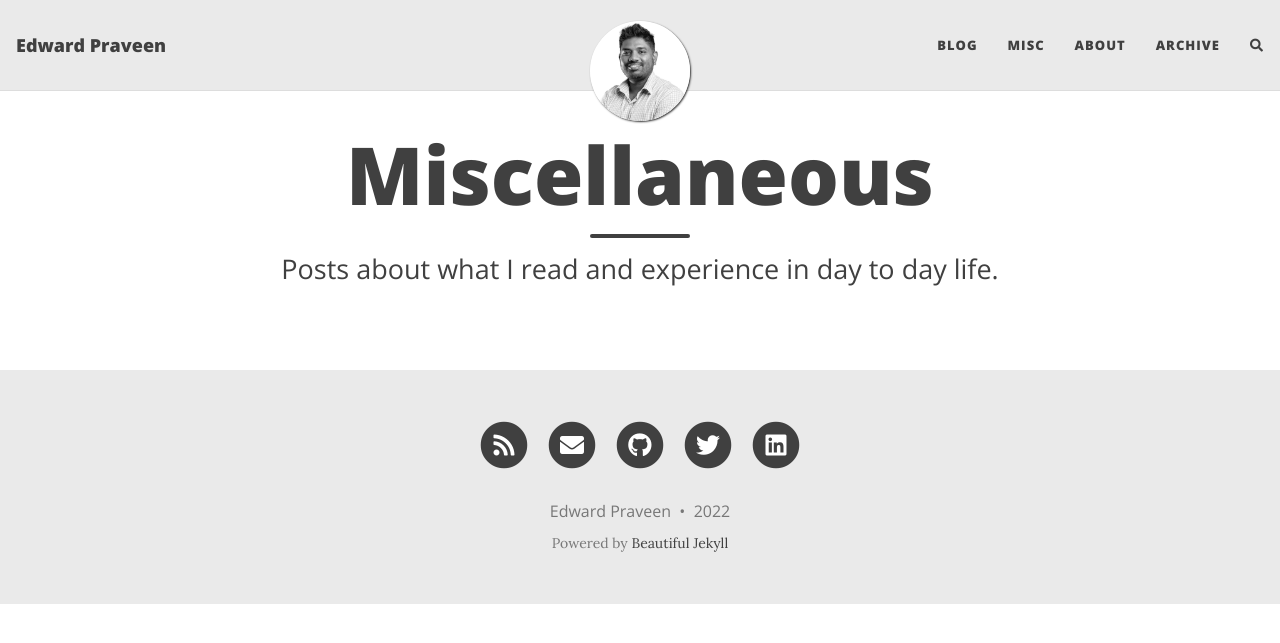
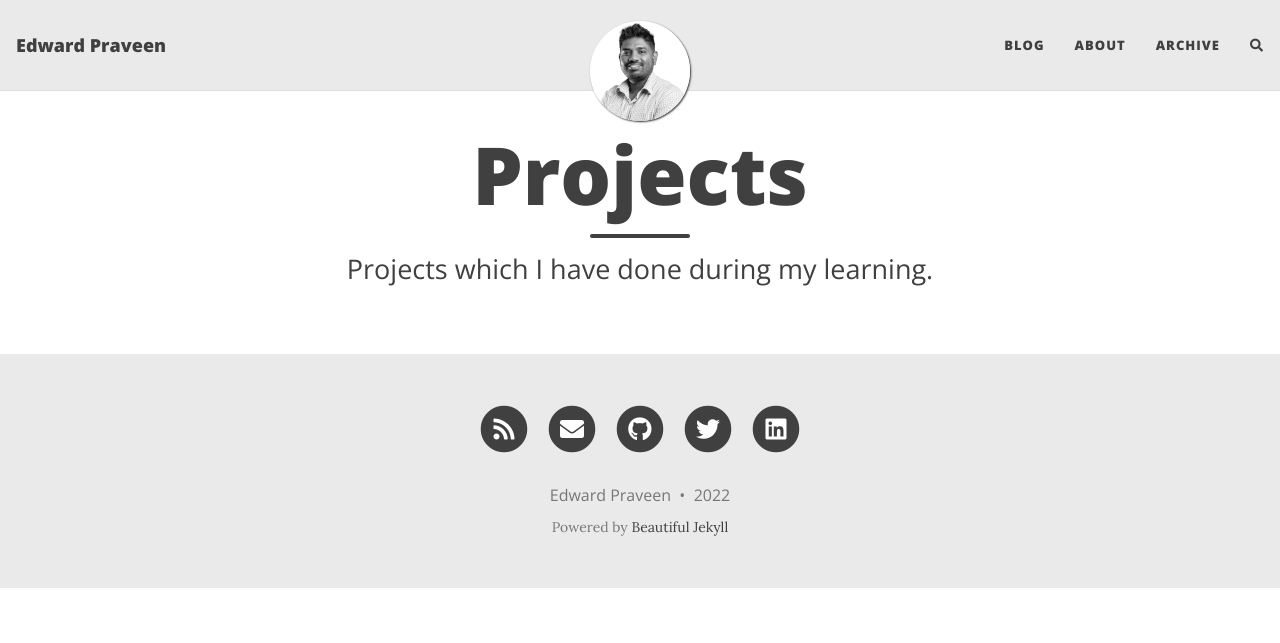
Before and after one commit to buildwithedward/buildwithedward.github.io, a Jekyll site: the page built from projects.md, in a window 1280 px wide. Shown: the top 643 px of the page. Built offline with Jekyll 4.4.1, drawn with Linux system fonts in a browser that asks for light colours; nearby versions of some CDN libraries; comment, search, counter and statistics services are not loaded.

Commit message:
updated pages

```diff
--- a/_config.yml
+++ b/_config.yml
@@ -15,7 +15,7 @@ author: Edward Praveen
 
 navbar-links:
   Blog: "https://edwardcodes.github.io"
-  Misc: "misc"
+#  Projects: "projects"
   About: "aboutme"
   # Resources:
   #   - Beautiful Jekyll: "https://beautifuljekyll.com"
--- a/misc.md
+++ b/projects.md
@@ -1,10 +1,10 @@
 ---
 layout: page
-title: Miscellaneous
-subtitle: "Posts about what I read and experience in day to day life."
+title: Projects
+subtitle: "Projects which I have done during my learning."
 ---
 
-<div id="misc">
+<!-- <div id="misc">
   <ul class="posts">
     {% for post in site.posts %}
       {% if post.category == "misc" %}
@@ -12,4 +12,4 @@ subtitle: "Posts about what I read and experience in day to day life."
       {% endif %}
     {% endfor %}
   </ul>
-</div>
+</div> -->
```
